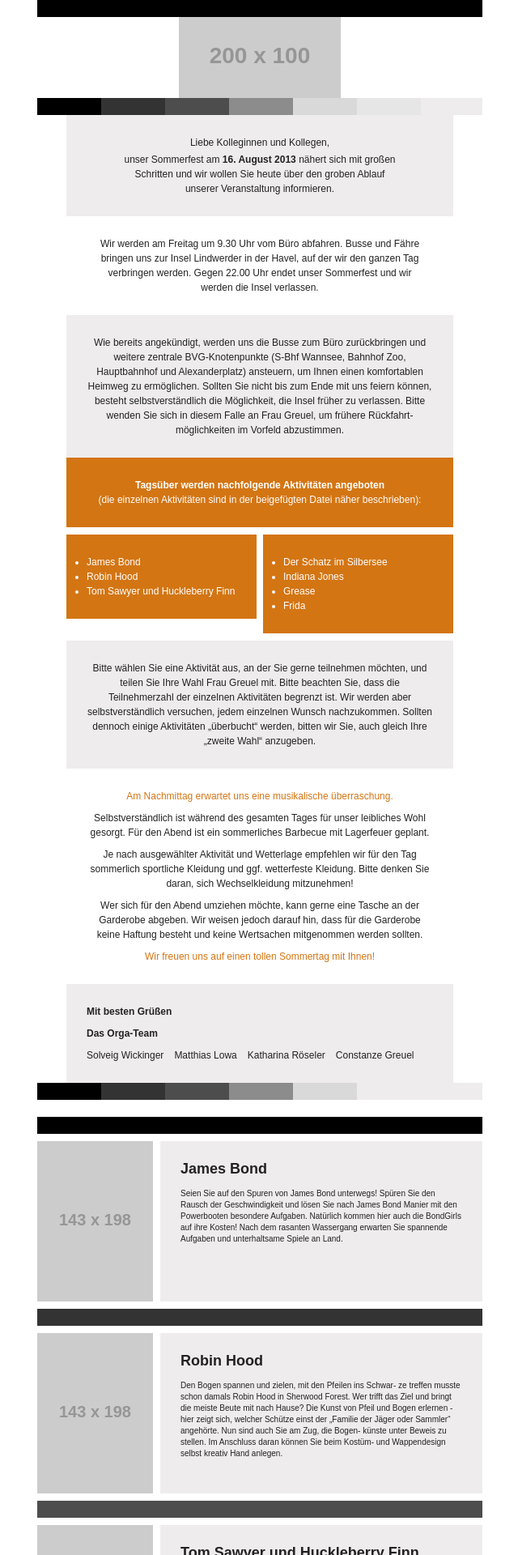
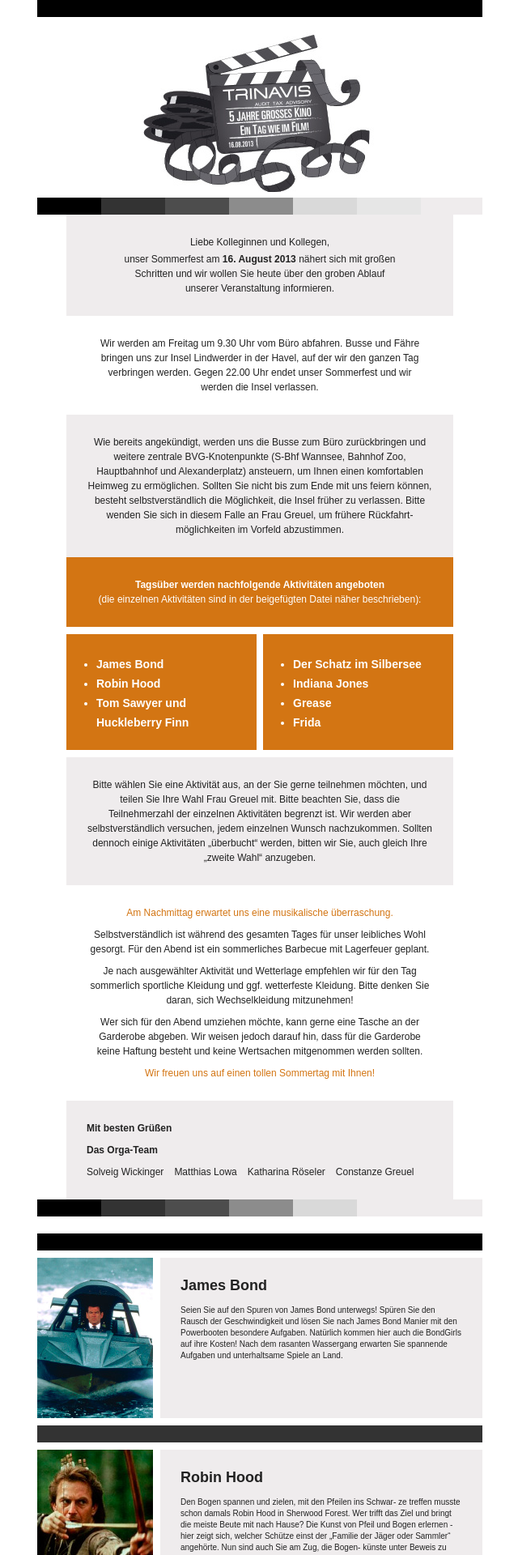
Before and after one commit to createcreate/trinavis-newsletter, a Jekyll site: the page built from index.html, in a window 1280 px wide. Shown: the top 1920 px of the page at 81% size, without its empty margins (319-959 px from the left). Built offline with Jekyll 4.4.1, drawn with Linux system fonts in a browser that asks for light colours.

Commit message:
Add pics

```diff
--- a/_includes/main.css
+++ b/_includes/main.css
@@ -186,7 +186,17 @@ p.unser {
 	overflow: hidden;
 	width: 478px;
 	margin: 9px auto;
+	font-size: 14px;
+	line-height: 24px;
+	font-weight: bold;
+}
 
+#activities ul {
+	height: 93px;
+}
+
+#activities ul > li {
+	margin-left: 12px;
 }
 
 #activities .float-left {
--- a/index.html
+++ b/index.html
@@ -4,7 +4,7 @@ title: Newsletter
 ---
 <div class="header-container">
     <header class="wrapper clearfix">
-        <img class="film" src="//placehold.it/200x100"/>
+        <img class="film" src="img/TN_NL_P0.jpg"/>
     	<div class="rainbow-separator">
 			<div></div>
 			<div></div>
@@ -68,7 +68,7 @@ title: Newsletter
         <article>
             <hr/>
             <section>
-                <img class="film" src="//placehold.it/143x198"/>
+                <img class="film" src="img/TN_NL_P1.jpg"/>
                 <div class="gray-box">
                     <h2>James Bond</h2>
                     <p>Seien Sie auf den Spuren von James Bond unterwegs! Spüren Sie den Rausch der Geschwindigkeit und lösen Sie nach James Bond Manier mit den Powerbooten besondere Aufgaben.
@@ -77,7 +77,7 @@ title: Newsletter
 	        </section>
             <hr/>
             <section>
-                <img src="//placehold.it/143x198"/>
+                <img src="img/TN_NL_P2.jpg"/>
                 <div class="gray-box">
                     <h2>Robin Hood</h2>
                     <p>Den Bogen spannen und zielen, mit den Pfeilen ins Schwar- ze treffen musste schon damals Robin Hood in Sherwood Forest. Wer trifft das Ziel und bringt die meiste Beute mit nach Hause? Die Kunst von Pfeil und Bogen erlernen - hier zeigt sich, welcher Schütze einst der „Familie der Jäger oder Sammler“ angehörte. Nun sind auch Sie am Zug, die Bogen- künste unter Beweis zu stellen. Im Anschluss daran können Sie beim Kostüm- und Wappendesign selbst kreativ Hand anlegen.</p>
@@ -85,7 +85,7 @@ title: Newsletter
             </section>
             <hr/>
             <section>
-                <img src="//placehold.it/143x198"/>
+                <img src="img/TN_NL_P3.jpg"/>
                 <div class="gray-box">
                     <h2>Tom Sawyer und Huckleberry Finn</h2>
                     <p>Wer hat sich nicht schon immer einmal gewünscht, wie Tom Sawyer und Huckle Berry Finn ein eigenes Floß zu bauen und auf große Fahrt zu gehen? Nun haben Sie und Ihr Team die Aufgabe, aus verschiedenen Materialien ein trag- und schwimmfähiges Floß zu bauen und aufs Wasser zu gehen. Dort zeigt sich schnell, wer sich trocken über Wasser hält und in See sticht. Bitte denken Sie daran, sich Wechselkleidung mitzunehmen!</p>
@@ -93,7 +93,7 @@ title: Newsletter
             </section>
             <hr/>
             <section>
-                <img src="//placehold.it/143x198"/>
+                <img src="img/TN_NL_P4.jpg"/>
                 <div class="gray-box">
                     <h2>Der Schatz im Silbersee</h3>
 
@@ -102,7 +102,7 @@ title: Newsletter
             </section>
             <hr/>
             <section>
-                <img src="//placehold.it/143x198"/>
+                <img src="img/TN_NL_P5.jpg"/>
                 <div class="gray-box">
                     <h2>Indiana Jones</h3>
                     <p>Ein Tal liegt vor Ihnen. Weit und breit keine Möglichkeit, die andere Seite zu erreichen. Machen Sie es wie Indiana Jones und nutzen Sie das zur Verfügung gestellte Material, um eine Brücke zu errichten. Wird es Ihnen gelingen, durch Kreativität das Hindernis zu bewältigen und auf die andere Seite zu kom- men? Besondere Teamaufgaben und Kniffeleien erschweren den Brückengang und stellen Sie vor eine spannende Her- ausforderung.</p>
@@ -110,7 +110,7 @@ title: Newsletter
             </section>
             <hr/>
             <section>
-                <img src="//placehold.it/143x198"/>
+                <img src="img/TN_NL_P6.jpg"/>
                 <div class="gray-box">
                     <h2>Grease</h3>
                     <p>Spüren Sie den Rhythmus der 80er Jahre.
@@ -119,7 +119,7 @@ title: Newsletter
             </section>
             <hr/>
             <section>
-                <img class="film" src="//placehold.it/143x198"/>
+                <img class="film" src="img/TN_NL_P7.jpg"/>
                 <div class="gray-box">
                     <h2>Frida</h3>
                     <p>Bereits die mexikanische Malerin Frida Kahlo hat anhand ihrer Malereien ihre Phantasien und Gedanken zum Ausdruck gebracht. Lassen auch Sie sich inspirieren und kreieren Sie Ihr ganz eigenes Kunstwerk aus Keramik! Zusammen mit fachkundigen Helfern und ausgestattet mit Schürze, Farbe und Pinsel haben Sie die Gelegenheit, Ihrer Kreativität freien Lauf zu lassen! Die Keramikutensilien warten darauf, mit Lei- denschaft, Witz und Kreativität bemalt zu werden.</p>
```
Also changed, not shown: img/TN_NL_P0.jpg (added), img/TN_NL_P1.jpg (added), img/TN_NL_P2.jpg (added), img/TN_NL_P3.jpg (added), img/TN_NL_P4.jpg (added), img/TN_NL_P5.jpg (added), img/TN_NL_P6.jpg (added), img/TN_NL_P7.jpg (added).
